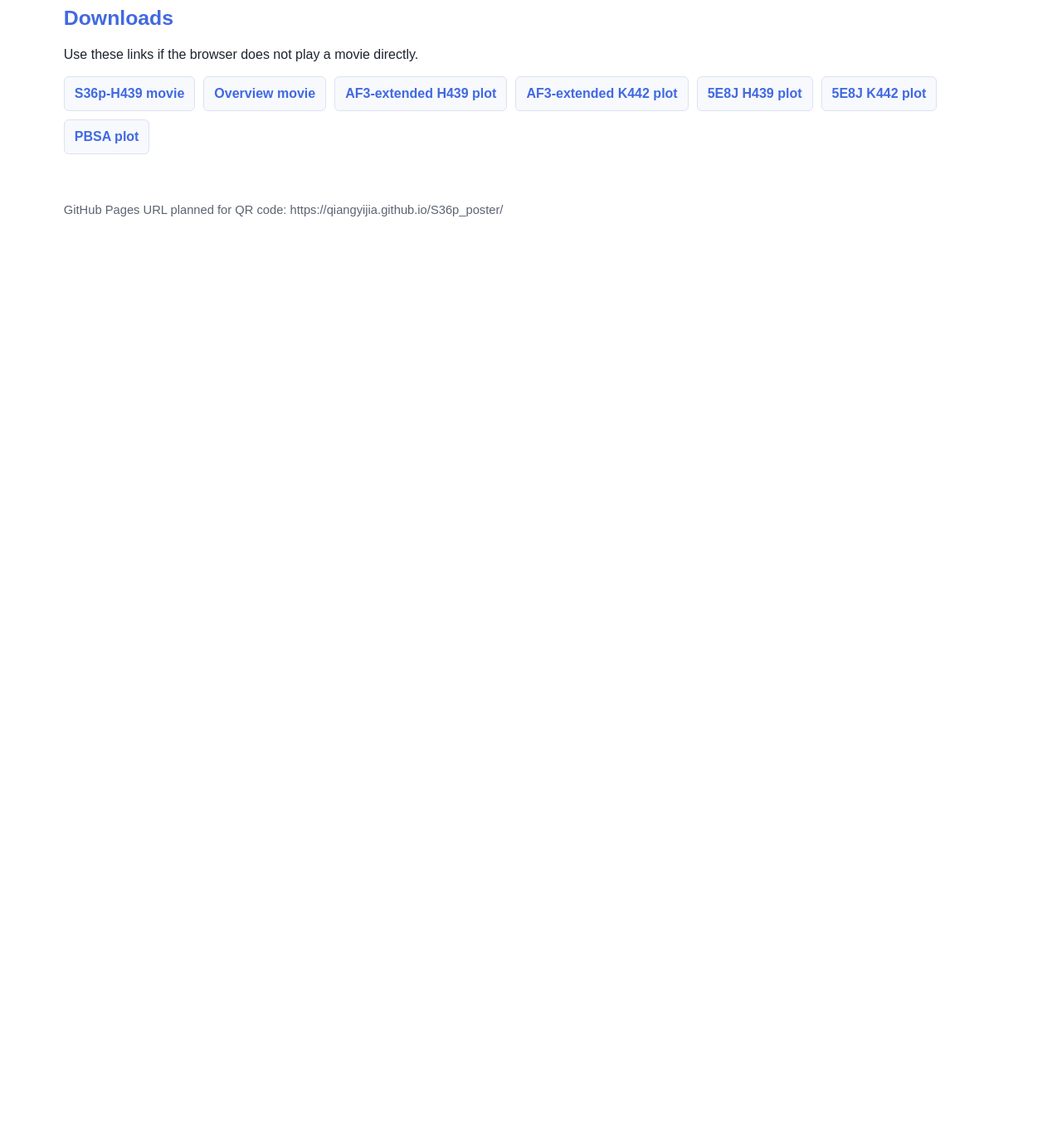
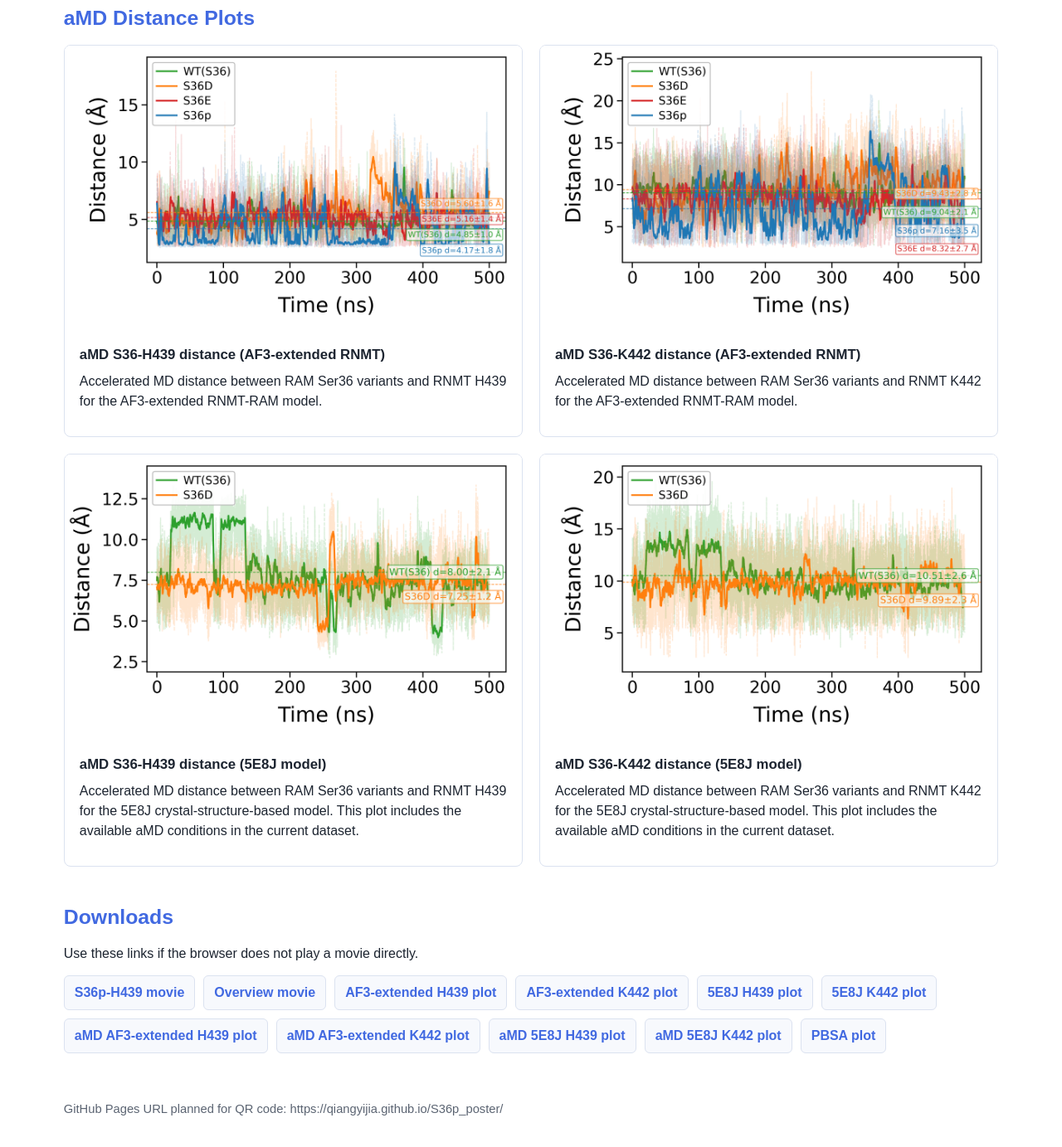
Before and after one commit to QiangYiJia/S36p_poster, a plain HTML site: page index.html in a window 1280 px wide. Shown: the part 2471-3854 px from the top of the page at 83% size. Before the commit the page ends 2783 px from the top, so only its background shows below. Drawn offline with Linux system fonts and the light colour scheme.

Commit message:
Add aMD distance plots to supplement site

```diff
--- a/index.html
+++ b/index.html
@@ -107,7 +107,7 @@
       gap: 20px;
     }
 
-    .figure-grid .card:last-child {
+    .figure-grid.wide-last .card:last-child {
       grid-column: 1 / -1;
     }
 
@@ -145,7 +145,7 @@
         grid-template-columns: 1fr;
       }
 
-      .figure-grid .card:last-child {
+      .figure-grid.wide-last .card:last-child {
         grid-column: auto;
       }
     }
@@ -192,7 +192,7 @@
 
     <section>
       <h2>Key Plots</h2>
-      <div class="figure-grid">
+      <div class="figure-grid wide-last">
         <article class="card">
           <img src="assets/145_SAM_GTG_S36_H439_rep3_poster.png" alt="S36p-H439 distance plot">
           <div class="card-body">
@@ -246,6 +246,53 @@
     </section>
 
     <section>
+      <h2>aMD Distance Plots</h2>
+      <div class="figure-grid">
+        <article class="card">
+          <img src="assets/145_SAM_GTG_2_H439_aMD.png" alt="aMD AF3-extended S36-H439 distance plot">
+          <div class="card-body">
+            <h3>aMD S36-H439 distance (AF3-extended RNMT)</h3>
+            <p>
+              Accelerated MD distance between RAM Ser36 variants and RNMT H439 for the AF3-extended RNMT-RAM model.
+            </p>
+          </div>
+        </article>
+
+        <article class="card">
+          <img src="assets/145_SAM_GTG_2_K442_aMD.png" alt="aMD AF3-extended S36-K442 distance plot">
+          <div class="card-body">
+            <h3>aMD S36-K442 distance (AF3-extended RNMT)</h3>
+            <p>
+              Accelerated MD distance between RAM Ser36 variants and RNMT K442 for the AF3-extended RNMT-RAM model.
+            </p>
+          </div>
+        </article>
+
+        <article class="card">
+          <img src="assets/5E8J_SAM_GTG_2_H439_aMD.png" alt="aMD 5E8J S36-H439 distance plot">
+          <div class="card-body">
+            <h3>aMD S36-H439 distance (5E8J model)</h3>
+            <p>
+              Accelerated MD distance between RAM Ser36 variants and RNMT H439 for the 5E8J crystal-structure-based model.
+              This plot includes the available aMD conditions in the current dataset.
+            </p>
+          </div>
+        </article>
+
+        <article class="card">
+          <img src="assets/5E8J_SAM_GTG_2_K442_aMD.png" alt="aMD 5E8J S36-K442 distance plot">
+          <div class="card-body">
+            <h3>aMD S36-K442 distance (5E8J model)</h3>
+            <p>
+              Accelerated MD distance between RAM Ser36 variants and RNMT K442 for the 5E8J crystal-structure-based model.
+              This plot includes the available aMD conditions in the current dataset.
+            </p>
+          </div>
+        </article>
+      </div>
+    </section>
+
+    <section>
       <h2>Downloads</h2>
       <p>Use these links if the browser does not play a movie directly.</p>
       <div class="downloads">
@@ -255,6 +302,10 @@
         <a href="assets/145_SAM_GTG_S36_K442_rep3_poster.png" download>AF3-extended K442 plot</a>
         <a href="assets/5E8J_SAM_GTG_S36_H439_rep3_poster.png" download>5E8J H439 plot</a>
         <a href="assets/5E8J_SAM_GTG_S36_K442_rep3_poster.png" download>5E8J K442 plot</a>
+        <a href="assets/145_SAM_GTG_2_H439_aMD.png" download>aMD AF3-extended H439 plot</a>
+        <a href="assets/145_SAM_GTG_2_K442_aMD.png" download>aMD AF3-extended K442 plot</a>
+        <a href="assets/5E8J_SAM_GTG_2_H439_aMD.png" download>aMD 5E8J H439 plot</a>
+        <a href="assets/5E8J_SAM_GTG_2_K442_aMD.png" download>aMD 5E8J K442 plot</a>
         <a href="assets/PBSA_per_residue_PB_S36p_TOTAL_all_145_poster.png" download>PBSA plot</a>
       </div>
     </section>
```
Also changed, not shown: assets/145_SAM_GTG_2_H439_aMD.png (added), assets/145_SAM_GTG_2_K442_aMD.png (added), assets/5E8J_SAM_GTG_2_H439_aMD.png (added), assets/5E8J_SAM_GTG_2_K442_aMD.png (added).
